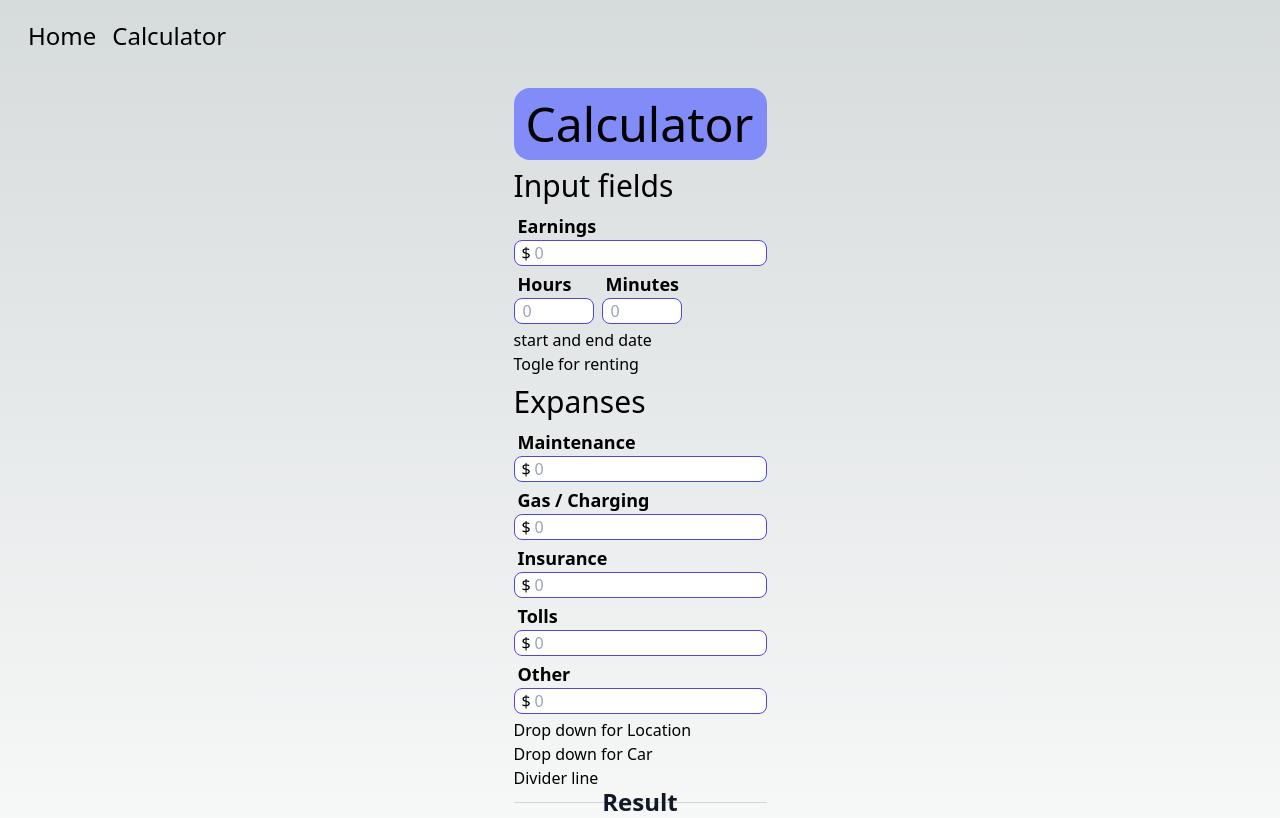
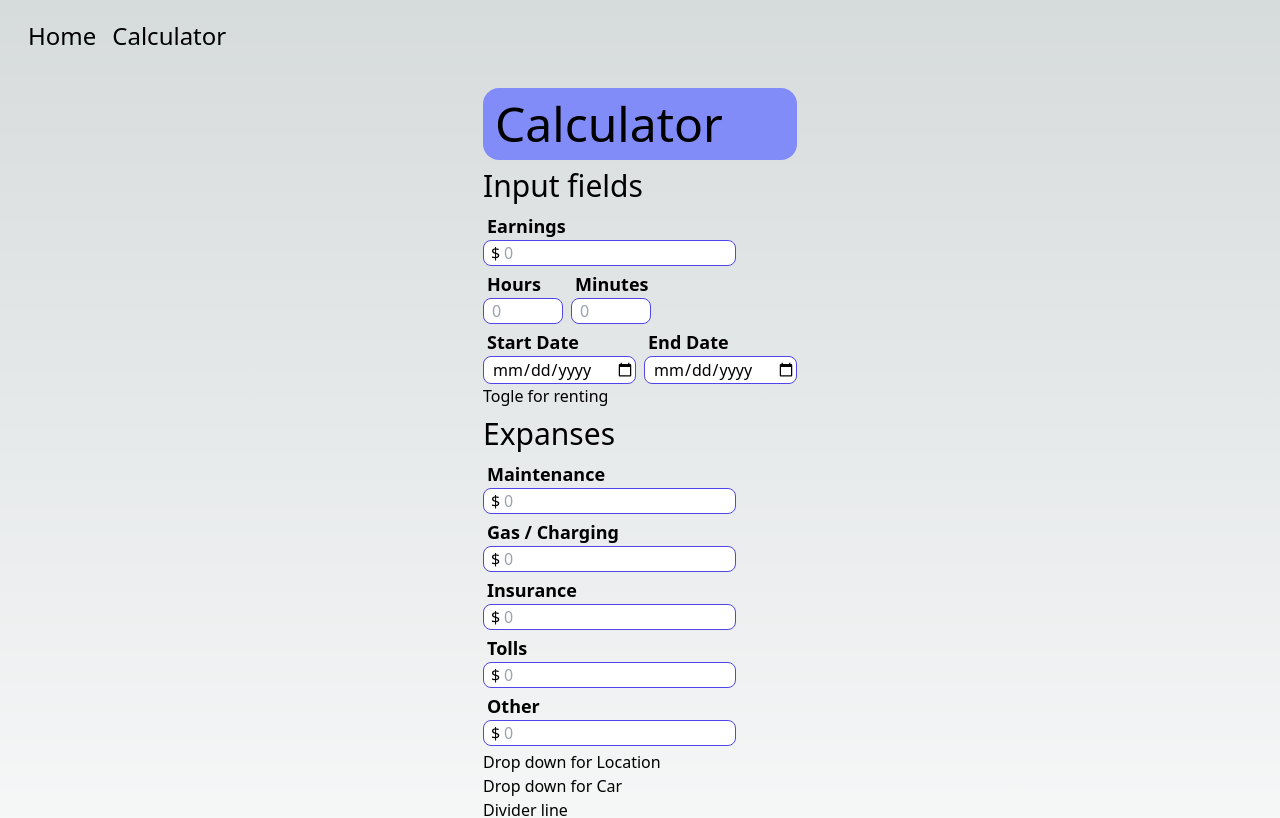
Before and after one commit to RostyslavDzhohola/uber-calculator, a Next.js app: page /calculator in a window 1280 px wide. Shown: the top 818 px of the page. Built offline with nearby package versions, Linux system fonts and the light colour scheme.

Commit message:
DatesWorked component

```diff
--- /dev/null
+++ b/app/calculator/DatesWorked.jsx
@@ -0,0 +1,16 @@
+export default function DatesWorked(props) {
+  return (
+    <div>
+      <div className="flex space-x-2 flex-wrap">
+        <div className="flex flex-col">
+          <label htmlFor="startDateInput" className="ml-1 font-bold text-lg">Start Date</label>
+          <input id="startDateInput" className="pl-2 rounded-lg border-indigo-600 border" type="date" />
+        </div>
+        <div className="flex flex-col">
+          <label htmlFor="endDateInput" className="ml-1 font-bold text-lg">End Date</label>
+          <input id="endDateInput" className="pl-2 rounded-lg border-indigo-600 border" type="date" />
+        </div>
+      </div>
+    </div>
+  )
+}
--- a/app/calculator/DollarInput.jsx
+++ b/app/calculator/DollarInput.jsx
@@ -1,7 +1,7 @@
 export default function DollarInput({name}) {
   return (
     <div className="my-1">
-      <div className="flex flex-col ">
+      <div className="flex flex-col">
         <label htmlFor={name} className="ml-1 font-bold text-lg">{name}</label>
         <div className="relative">
           <span className="absolute left-2 top-1/2 transform -translate-y-1/2">$</span>
--- a/app/calculator/calculator.jsx
+++ b/app/calculator/calculator.jsx
@@ -1,6 +1,7 @@
 import DollarInput from "./DollarInput"
 import TimeWorked from "./TimeWorked"
 import DividerResult from "./DividerResult"
+import DatesWorked from "./DatesWorked"
 
 export default function Calculator({ children }) {
   return (
@@ -10,7 +11,7 @@ export default function Calculator({ children }) {
 
       <DollarInput name="Earnings" />
       <TimeWorked />
-      <div> start and end date</div>
+      <DatesWorked />
       <div> Togle for renting</div>
       <h2 className="text-3xl my-2">Expanses</h2>
       <DollarInput name="Maintenance" />
```
